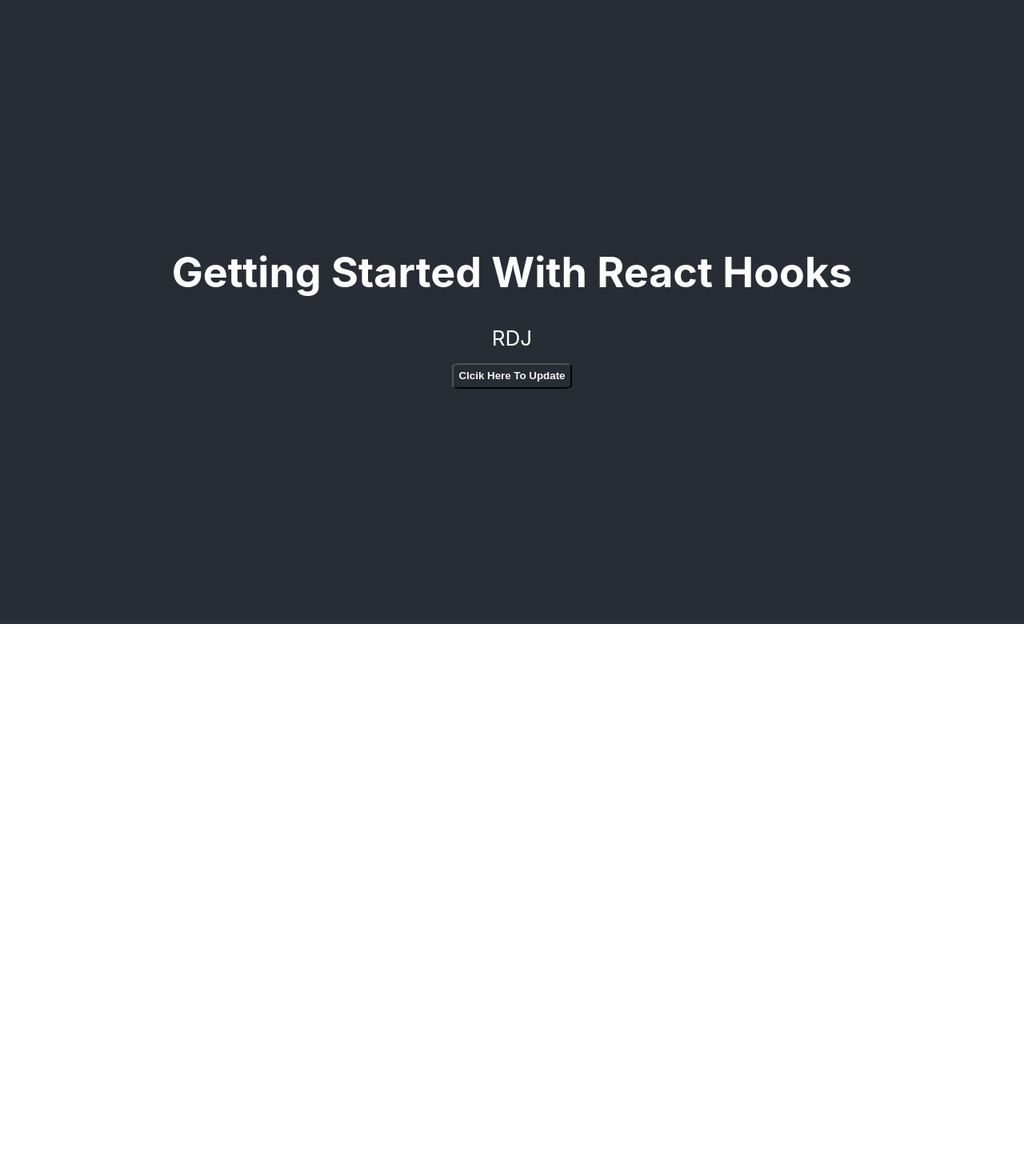
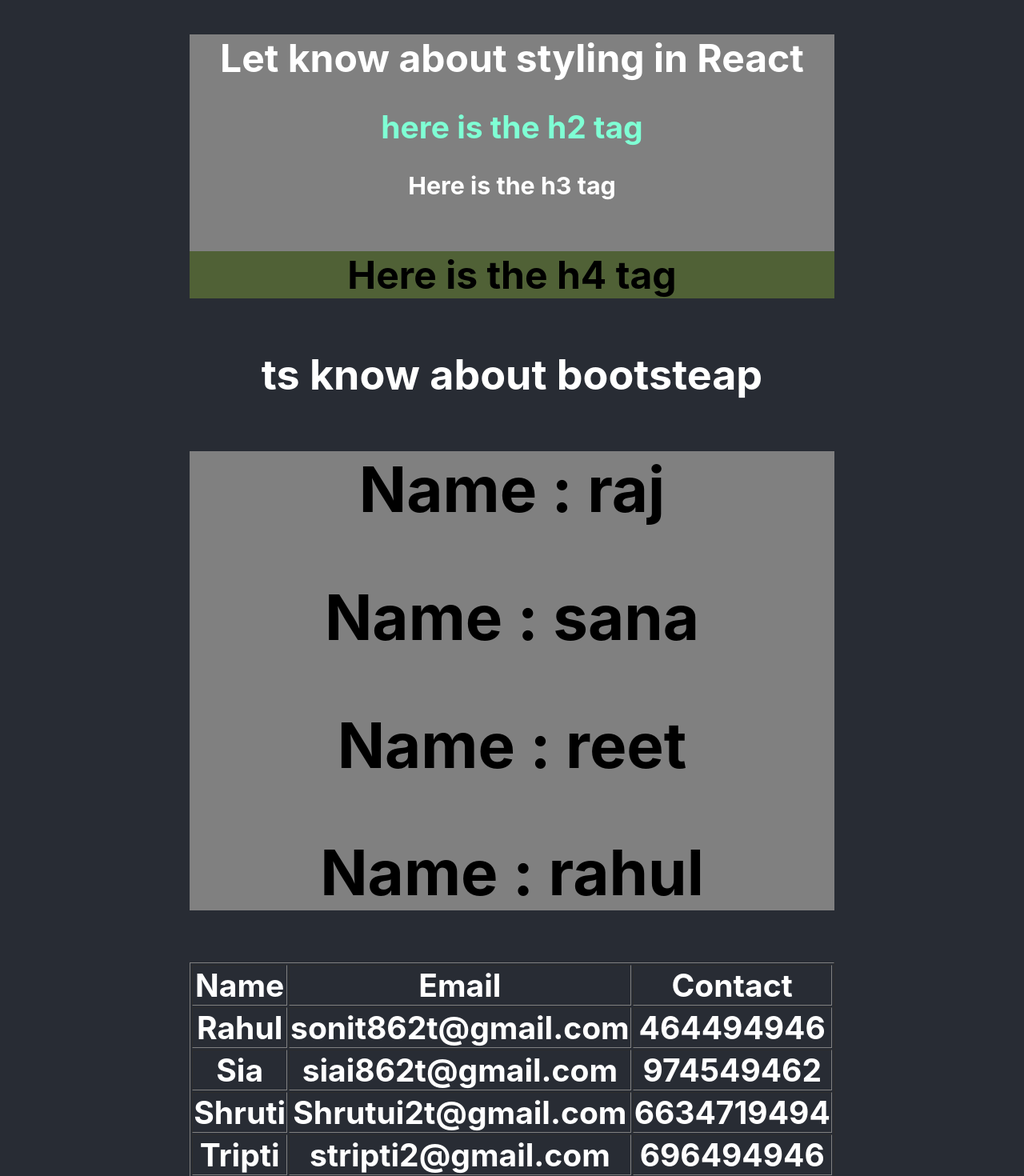
Before and after one commit to Rock257/myAppHooks, a React (Create React App) app: page / in a window 1280 px wide. Shown: the part 20-1490 px from the top of the page at 80% size. Before the commit the page ends 800 px from the top, so only its background shows below. Built offline with nearby package versions, Linux system fonts and the light colour scheme.

Commit message:
styling in react,map function added

```diff
--- a/src/App.js
+++ b/src/App.js
@@ -1,13 +1,45 @@
 
+import { useEffect, useState } from 'react';
 import './App.css';
-import Basic from './HooksInReact/Basic';
+// import Basic from './HooksInReact/Basic';
+// import UseEffectHook from './HooksInReact/UseEffectHook';
+import ForStyle from './HooksInReact/ForStyle';
+import Bootstarp from './HooksInReact/Bootstrap';
+import HandleArray from './HooksInReact/HandleArray';
 
 function App() {
+
+  const [status , setStatus] = useState('Active')
+
+  // useEffect(()=>{
+  //   console.warn('useEffect as props')
+  // },[status])
+
   return (
     <div className="App">
       <header className="App-header">
         <div className="hooks">
-          <Basic/>
+          {/* <Basic/> */}
+
+<br />
+
+          {/* <div className="UseEffectHook">
+            <UseEffectHook state = {status}/>
+            <br />
+        <button onClick={()=>setStatus('Deactive')}>Click to update the status </button>
+          </div> */}
+
+          <div className="styleInReact">
+            <div className="main">
+              <ForStyle/>
+            </div>
+             <Bootstarp/>
+          </div>
+
+          <div className="arrList">
+            <HandleArray/>
+          </div>
+
         </div>
       </header>
     </div>
--- /dev/null
+++ b/src/HooksInReact/Bootstrap.jsx
@@ -0,0 +1,11 @@
+import React from "react";
+
+export default function Bootstarp(){
+    return(
+        <>
+        <div className="bootstrapInfo">
+            <h1>ts know about bootsteap</h1>
+        </div>
+        </>
+    )
+}
--- /dev/null
+++ b/src/HooksInReact/ForStyle.jsx
@@ -0,0 +1,24 @@
+import React from "react";
+import './Mains.css'
+import style from './custom.module.css'
+
+export default function ForStyle(){
+    return(
+        <>
+        <div className="main">
+
+
+            {/* import css  */}
+        <h1 style={{fontSize : '3rem'}}>Let know about styling in React</h1>
+
+        {/* inline css */}
+        <h2 style={{fontWeight: "bolder", color :"aquamarine"}} >here is the h2 tag</h2>
+
+        <h3>Here is the h3 tag</h3>
+        {/* modular custom css */}
+        <h4 className={style.success}>Here is the h4 tag</h4>
+        </div>
+
+        </>
+    )
+}
--- /dev/null
+++ b/src/HooksInReact/HandleArray.jsx
@@ -0,0 +1,68 @@
+import React from "react";
+
+function HandleArray(){
+
+    const name = ['raj' ,'sana', 'reet' ,'rahul'] ;
+
+    const student = [
+        {name:'Rahul', email :"sonit862t@gmail.com" ,contact: 464494946} ,
+        {name:'Sia', email :"siai862t@gmail.com" ,contact: 974549462},
+        {name:'Shruti', email :"Shrutui2t@gmail.com" ,contact: 6634719494},
+        {name:'Tripti', email :"stripti2@gmail.com" ,contact: 696494946},
+    ]
+
+    // using for loop
+    for(let i= 0; i<name.length; i++){
+        console.warn('here the list of name by for loop :',name[i])
+
+    }
+    // note  we cant use for loop in the return statement of function component
+
+    // using map function
+
+    name.map((i)=>{
+        console.warn("Using map() : " ,i)
+    })
+
+    return(
+        <>
+        <div className="main">
+            <h1>
+                {name.map((item)=>{
+
+                return  <h2 style={{ color : "black"}}> Name : {item} </h2>
+                })}
+            </h1>
+        </div>
+        <div className="student">
+            <h2>
+
+            <table border={1}>
+            <tr>
+            <td>Name</td>
+            <td>Email</td>
+            <td>Contact</td>
+            </tr>
+
+                {student.map((item)=>{
+                return (
+                    <tr>
+
+                        <td>{item.name}</td>
+                        <td>{item.email}</td>
+                        <td>{item.contact}</td>
+                    </tr>
+                )
+            }) }
+            </table>
+            </h2>
+
+
+
+        </div>
+        </>
+    )
+}
+
+
+export default HandleArray
--- /dev/null
+++ b/src/HooksInReact/Mains.css
@@ -0,0 +1,4 @@
+.main{
+    background-color: grey;
+
+}
--- /dev/null
+++ b/src/HooksInReact/UseEffectHook.jsx
@@ -0,0 +1,77 @@
+import React, { useState, useEffect } from "react";
+
+export default function UseEffectHook(props) {
+  const [count, setCount] = useState(0);
+
+  const [data, setData] = useState(17);
+
+  const [name, setName] = useState("Sanjana");
+
+
+  useEffect(() => {
+    console.warn("Hello Dear I am Back Your Deva");
+  },[props.state]);
+  // this will create effect when any state change props
+
+
+
+  useEffect(() => {
+    console.warn("data update ");
+  }, [data]);
+  // the above will update the dom when any state and props change or recived and ,when the component is made or mount
+
+
+  useEffect(() => {
+    console.warn(
+      "Hello Dear I am Back useEffect called only when the count is update "
+    );
+    // alert(`count is  ${count}`)
+  }, [count]);
+
+  useEffect(() => {
+    setTimeout(() => {
+      setCount(count + 1);
+    }, 5000);
+  }, [count]);
+
+  // the above will works as conditional update when the count state chnage then only the useEffect will runs
+
+  return (
+    <>
+
+      <div className="main">
+        <h1>useEffect Hook</h1>
+        {count}
+        <br />
+        <button> Counter</button>
+        <br />
+
+
+        {name}
+        <br />
+        <button
+          onClick={() => {
+            setName("Deva");
+          }}
+        >
+          Update Name
+        </button>
+
+        <br />
+        <h1>Data = {data}</h1>
+        <button
+          onClick={() => {
+            setData(data + 1);
+          }}
+        >
+          Update Data
+        </button>
+        <br />
+        <br />
+
+        {props.state}
+
+      </div>
+    </>
+  );
+}
--- /dev/null
+++ b/src/HooksInReact/custom.module.css
@@ -0,0 +1,5 @@
+.success{
+    background-color: rgb(80, 97, 54);
+    color: black;
+    font-size: 3rem;
+}
```
Also changed, not shown: src/HooksInReact/readMe.md (added).
